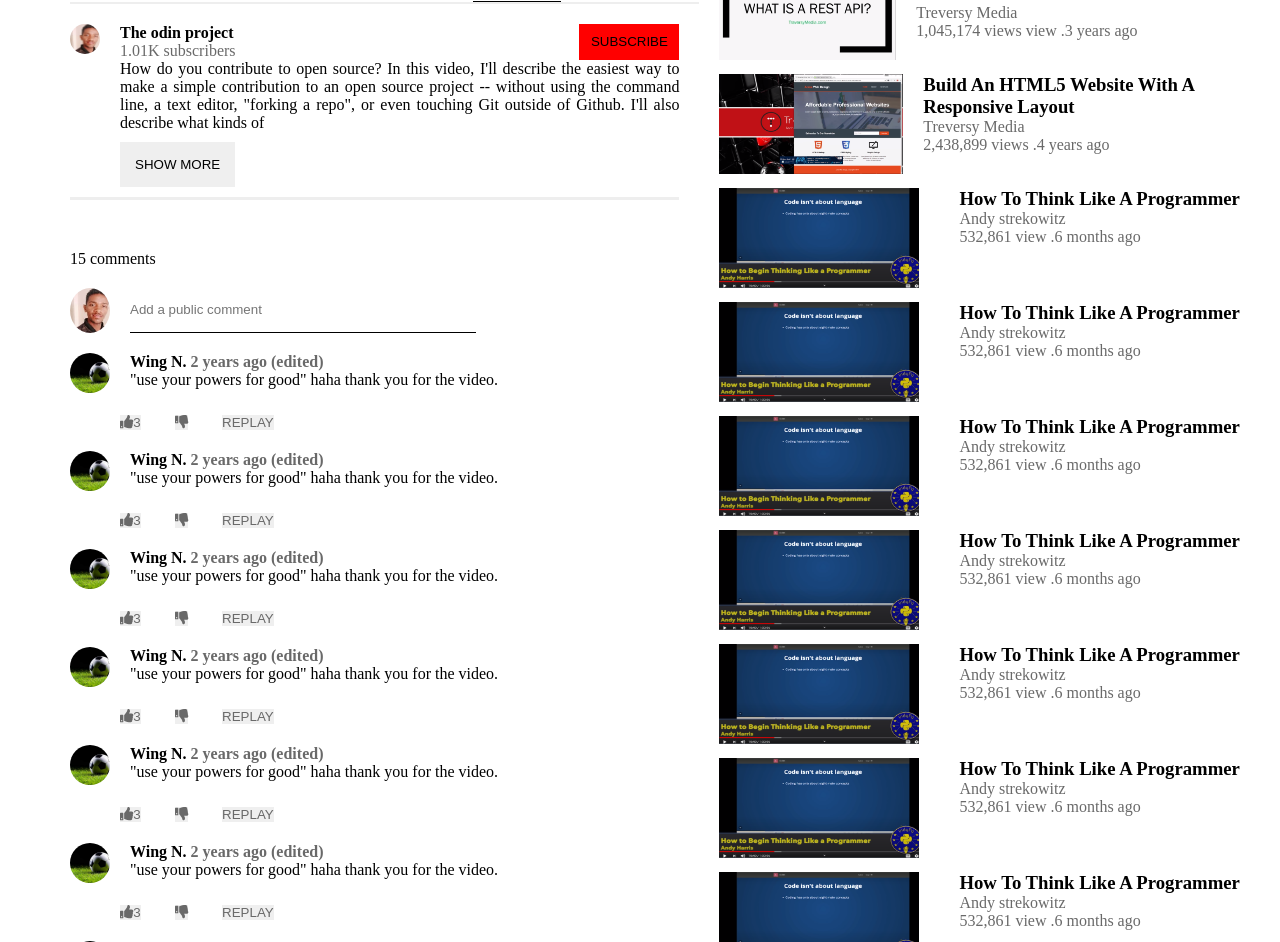
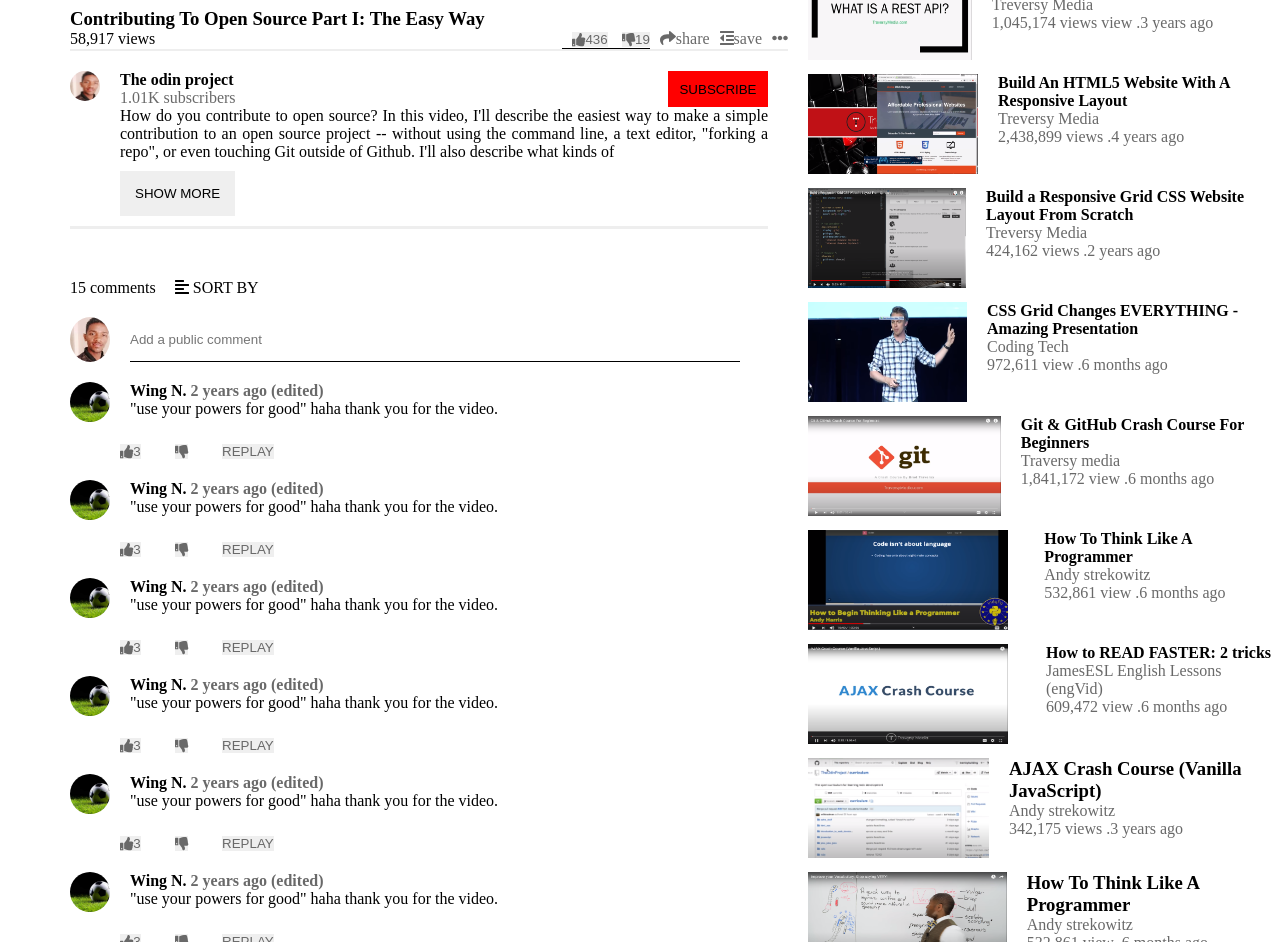
Before and after one commit to Abrish-seng/youtube-page, a plain HTML site: page index.html in a window 1280 px wide. Shown: the part 485-1427 px from the top of the page. Drawn offline with Linux system fonts and the light colour scheme.

Commit message:
img added

```diff
--- a/css/style.css
+++ b/css/style.css
@@ -232,7 +232,7 @@
 @media(min-width:1018px) {
     .main {
         display: grid;
-        grid-template-columns: repeat(2.1fr);
+        grid-template-columns: repeat(2,60% 40%);
         margin-left: 50px;
         margin-top: 20px;
     }
@@ -248,6 +248,6 @@
     grid-column: 2;
 }
     .comment{
-        width: 55%;
+        width: 85%;
     }
 }
--- a/index.html
+++ b/index.html
@@ -34,7 +34,7 @@
     <section class="main">
         <div class="main-page">
             <div class="youtube-main">
-                <img src="./img/Screenshot (19).png" alt="" class="youtube-image">
+                <img src="./img/list 9.png" alt="" class="youtube-image">
             </div>
             <h3>contributing to open source part I: the easy way</h3>
             <div class="view">
@@ -75,7 +75,7 @@
             <a href="#"><img src="./img/image.png" alt="" class="image-1" width="200" height="100"></a>
         </div>
         <a href="#" id="about-page">
-            <h3 style="color: black;">How To Think Like A Programmer</h3>
+            <h4 style="color: black;">How To Think Like A Programmer</h4>
             <p style="color: #696969;">Andy strekowitz</p>
             <p style="color: #696969;">532,861 view .6 months ago</p>
         </a>
@@ -86,7 +86,7 @@
 <a href="#"><img src="./img/list 2.png" alt="" width="200" height="100" class="image-1"></a>
 </div>
 <a href="#" id="about-page">
-<h3 style="color: black;">Marty Lobdell - Study Less Study Smart</h3>
+<h4 style="color: black;">Marty Lobdell - Study Less Study Smart</h4>
 <p style="color: #696969;">PierceCollageDist11</p>
 <p style="color: #696969;">6,475,651 view .6 months ago</p>
 </a>
@@ -96,7 +96,7 @@
     <a href="#"><img src="./img/list 1.png" alt="" width="200" height="100" class="image-1"></a>
     </div>
     <a href="#" id="about-page">
-    <h3 style="color: black;">JSON Crash Course</h3>
+    <h4 style="color: black;">JSON Crash Course</h4>
     <p style="color: #696969;">Andy strekowitz</p>
     <p style="color: #696969;">786,978 views .3 years ago</p>
     </a>
@@ -106,7 +106,7 @@
         <a href="#"><img src="./img/list 3.png" alt="" width="200" height="100" class="image-1"></a>
         </div>
         <a href="#" id="about-page">
-        <h3 style="color: black;">What Is A RESTful API? Explanation of REST & HTTP</h3>
+        <h4 style="color: black;">What Is A RESTful API? Explanation of REST & HTTP</h4>
         <p style="color: #696969;">Treversy Media</p>
         <p style="color: #696969;">1,045,174 views view .3 years ago</p>
         </a>
@@ -116,39 +116,39 @@
             <a href="#"><img src="./img/list 4.png" alt="" width="200" height="100" class="image-1"></a>
             </div>
             <a href="#" id="about-page">
-            <h3 style="color: black;">Build An HTML5 Website With A Responsive Layout</h3>
+            <h4 style="color: black;">Build An HTML5 Website With A Responsive Layout</h4>
             <p style="color: #696969;">Treversy Media</p>
             <p style="color: #696969;">2,438,899 views .4 years ago</p>
             </a>
             </div>
             <div class="simillar-pages">
                 <div>
-                <a href="#"><img src="./img/image.png" alt="" width="200" height="100" class="image-1"></a>
+                <a href="#"><img src="./img/list 5.png" alt="" width="200" height="100" class="image-1"></a>
                 </div>
                 <a href="#" id="about-page">
-                <h3 style="color: black;">How To Think Like A Programmer</h3>
-                <p style="color: #696969;">Andy strekowitz</p>
-                <p style="color: #696969;">532,861 view .6 months ago</p>
+                <h4 style="color: black;">Build a Responsive Grid CSS Website Layout From Scratch</h4>
+                <p style="color: #696969;">Treversy Media</p>
+                <p style="color: #696969;">424,162 views .2 years  ago</p>
                 </a>
                 </div>
                 <div class="simillar-pages">
                     <div>
-                    <a href="#"><img src="./img/image.png" alt="" width="200" height="100" class="image-1"></a>
+                    <a href="#"><img src="./img/list 6.png" alt="" width="200" height="100" class="image-1"></a>
                     </div>
                     <a href="#" id="about-page">
-                    <h3 style="color: black;">How To Think Like A Programmer</h3>
-                    <p style="color: #696969;">Andy strekowitz</p>
-                    <p style="color: #696969;">532,861 view .6 months ago</p>
+                    <h4 style="color: black;">CSS Grid Changes EVERYTHING - Amazing Presentation</h4>
+                    <p style="color: #696969;">Coding Tech</p>
+                    <p style="color: #696969;">972,611 view .6 months ago</p>
                     </a>
                     </div>
                     <div class="simillar-pages">
                         <div>
-                        <a href="#"><img src="./img/image.png" alt="" width="200" height="100" class="image-1"></a>
+                        <a href="#"><img src="./img/list 7.png" alt="" width="200" height="100" class="image-1"></a>
                         </div>
                         <a href="#" id="about-page">
-                        <h3 style="color: black;">How To Think Like A Programmer</h3>
-                        <p style="color: #696969;">Andy strekowitz</p>
-                        <p style="color: #696969;">532,861 view .6 months ago</p>
+                        <h4 style="color: black;">Git & GitHub Crash Course For Beginners</h4>
+                        <p style="color: #696969;">Traversy media</p>
+                        <p style="color: #696969;">1,841,172 view .6 months ago</p>
                         </a>
                         </div>
                         <div class="simillar-pages">
@@ -156,34 +156,34 @@
                             <a href="#"><img src="./img/image.png" alt="" width="200" height="100" class="image-1"></a>
                             </div>
                             <a href="#" id="about-page">
-                            <h3 style="color: black;">How To Think Like A Programmer</h3>
+                            <h4 style="color: black;">How To Think Like A Programmer</h4>
                             <p style="color: #696969;">Andy strekowitz</p>
                             <p style="color: #696969;">532,861 view .6 months ago</p>
                             </a>
                             </div>
                             <div class="simillar-pages">
                                 <div>
-                                <a href="#"><img src="./img/image.png" alt="" width="200" height="100" class="image-1"></a>
+                                <a href="#"><img src="./img/list 8.png" alt="" width="200" height="100" class="image-1"></a>
                                 </div>
                                 <a href="#" id="about-page">
-                                <h3 style="color: black;">How To Think Like A Programmer</h3>
-                                <p style="color: #696969;">Andy strekowitz</p>
-                                <p style="color: #696969;">532,861 view .6 months ago</p>
+                                <h4 style="color: black;">How to READ FASTER: 2 tricks</h4>
+                                <p style="color: #696969;">JamesESL English Lessons (engVid)</p>
+                                <p style="color: #696969;">609,472 view .6 months ago</p>
                                 </a>
                                 </div>
                                 <div class="simillar-pages">
                                     <div>
-                                    <a href="#"><img src="./img/image.png" alt="" width="200" height="100" class="image-1"></a>
+                                    <a href="#"><img src="./img/list 9.png" alt="" width="200" height="100" class="image-1"></a>
                                     </div>
                                     <a href="#" id="about-page">
-                                    <h3 style="color: black;">How To Think Like A Programmer</h3>
+                                    <h3 style="color: black;">AJAX Crash Course (Vanilla JavaScript)</h3>
                                     <p style="color: #696969;">Andy strekowitz</p>
-                                    <p style="color: #696969;">532,861 view .6 months ago</p>
+                                    <p style="color: #696969;">342,175 views .3 years ago</p>
                                     </a>
                                     </div>
                                     <div class="simillar-pages">
                                         <div>
-                                        <a href="#"><img src="./img/image.png" alt="" width="200" height="100" class="image-1"></a>
+                                        <a href="#"><img src="./img/list 8 (1).png" alt="" width="200" height="100" class="image-1"></a>
                                         </div>
                                         <a href="#" id="about-page">
                                         <h3 style="color: black;">How To Think Like A Programmer</h3>
@@ -257,7 +257,8 @@
 
     <article >
         <form action="" class="form-group">
-            <span>15 comments</span>
+            <span >15 comments</span>
+            <span style="margin-left:15px ;"><i class="fas fa-align-left"></i> SORT BY</span>
             <div class="public-comment">
                 <img src="./img/profile2.jpg" width="40" height="45" alt="" style="border-radius: 50%;">
                 <input type="text" placeholder="Add a public comment" class="comment">
```
Also changed, not shown: img/list 5.png (added), img/list 6.png (added), img/list 7.png (added), img/list 8 (1).png (added), img/list 8.png (added), img/list 9.png (renamed from img/Screenshot (19).png).
